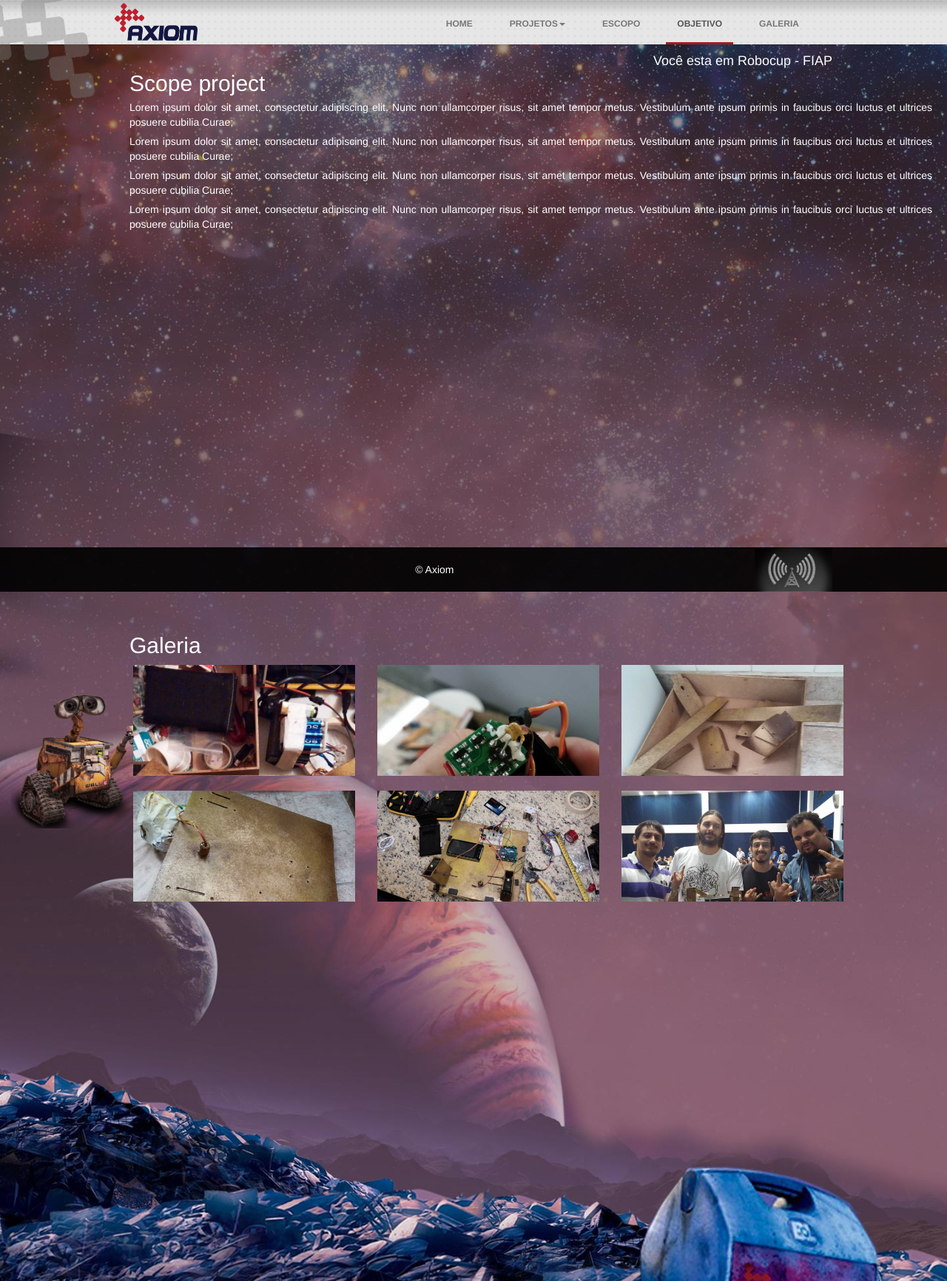
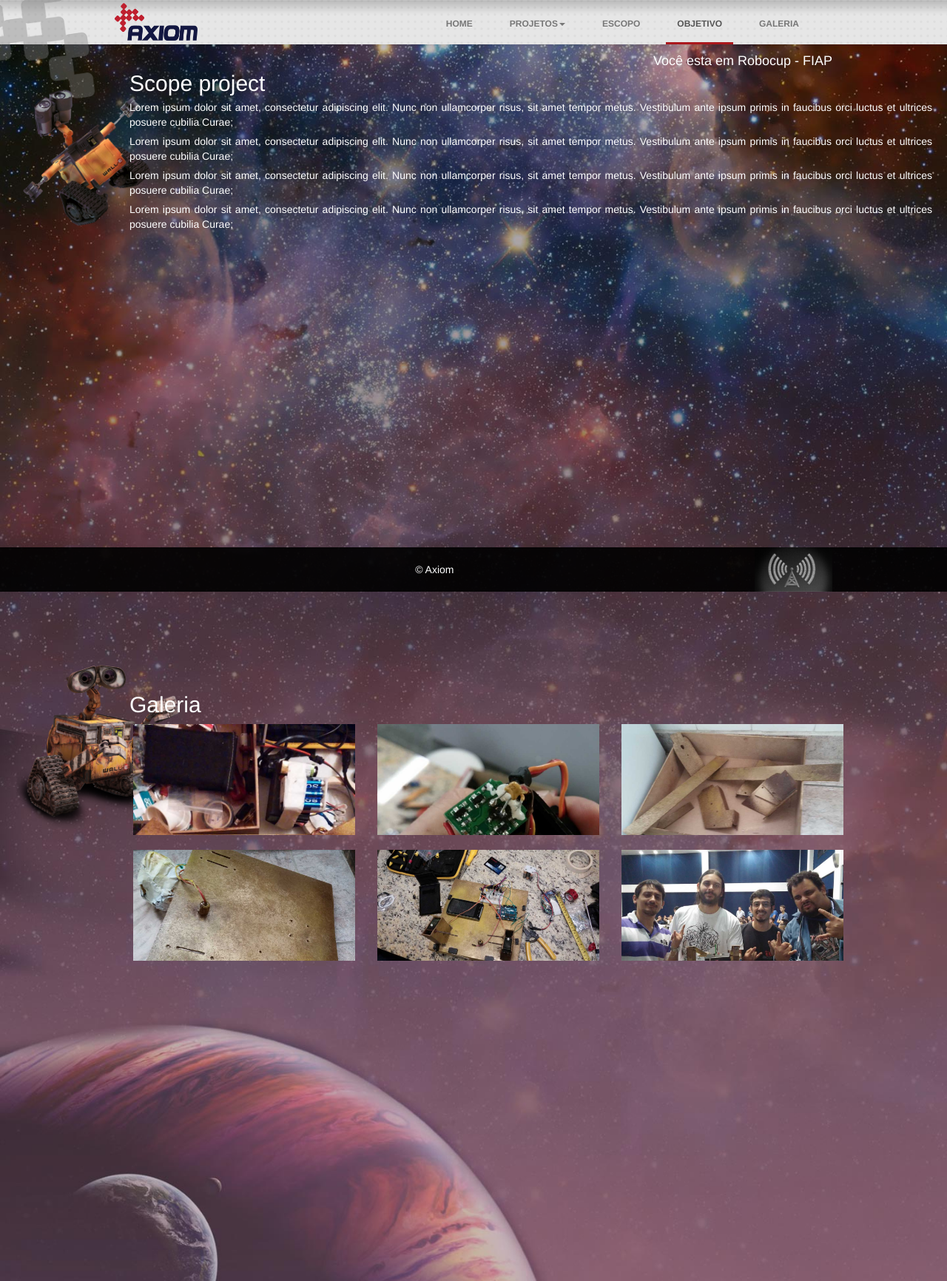
Before and after one commit to gabrielsecani/php_axiom_site, a PHP site: page /robocup.php in a window 1280 px wide. Shown: the top 1732 px of the page at 74% size. Run offline with PHP 8.4, Linux system fonts and the light colour scheme; some libraries are stand-ins or nearby versions.

Commit message:
effects in page project

```diff
--- a/css/style.css
+++ b/css/style.css
@@ -517,6 +517,13 @@ opacity:0.1}
     width: 260px;
     left:-3%;
 }
+#walle-fly{
+    background-image: url('../images/parallax/wall_caindo1.png');
+    background-repeat: no-repeat;
+    background-size: 100%;
+    height: 235px;
+    width: 260px;
+}
 #overflow-y {
     height: 100%;
     overflow-y:hidden;
--- a/robocup.php
+++ b/robocup.php
@@ -15,9 +15,13 @@ define("PROJETO", "Robocup - FIAP");
 ?>
 <?php include('nav.php') ?>
 <div class="container-fluid">
-     <div id="walle-end" data-start="bottom:-40%;" data-1300="bottom:10%;">
+    <div style="width:300px;height:283px;" id="walle-end" data-start="bottom:-40%;" data-1500="bottom:20%;">
         &nbsp;
     </div>
+    <div id="walle-fly" data-start="left:0%;top:10%;transform:rotate(0deg);" data-400="top:30%;transform:rotate(-360deg);" data-700="top:10%"  data-1000="left:-100%">
+        &nbsp;
+    </div>
+
     <div id="breadcrumbs">
         <div class="container">
           <?php echo "Você esta em  " . PROJETO ; ?>
@@ -37,7 +41,7 @@ define("PROJETO", "Robocup - FIAP");
 
     <div class="scrollblock div2" data-divisor="2" id="objective">
         <div class="container">
-            <div class="content" data-start="display:none;" data-150="display:block;top:100%;" data-400="top:5%;" data-900="top:5%" data-950="top:-10%;" data-1000="top:-30%;" data-1200="top:-100%;">
+            <div class="content" data-start="display:none;" data-150="display:block;top:100%;" data-400="top:5%;" data-900="top:5%" data-1100="" data-1200="top:-10%;" data-1250="top:-30%;" data-1400="top:-100%;">
               <h2>Objective</h2>
                 <p>Lorem ipsum dolor sit amet, consectetur adipiscing elit. Nunc non ullamcorper risus, sit amet tempor metus. Vestibulum ante ipsum primis in faucibus orci luctus et ultrices posuere cubilia Curae; </p>
                 <p>Lorem ipsum dolor sit amet, consectetur adipiscing elit. Nunc non ullamcorper risus, sit amet tempor metus. Vestibulum ante ipsum primis in faucibus orci luctus et ultrices posuere cubilia Curae; </p>
@@ -55,7 +59,7 @@ define("PROJETO", "Robocup - FIAP");
     <div class="scrollblock div3" data-divisor="3" id="gallery">
 
         <div class="container">
-            <div class="content" style="height:350px" data-100="display:block;top:100%;" data-1400="top:5%;">
+            <div class="content" style="height:350px" data-100="display:block;top:110%;" data-1800="top:5%;">
                 <h2>Galeria</h2>
                 <div id="overflow-y">
                     <div class="gallery row">
```
Lines whose indentation alone changed are shown as unchanged.
